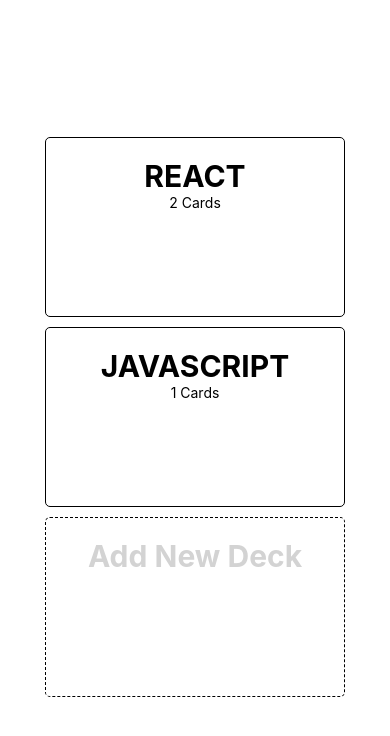
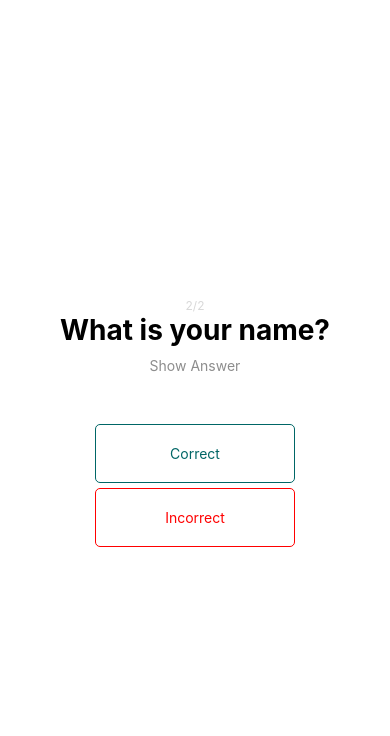
Before and after one commit to yufrances90/UdaciCards, a React Native app in the folder udacicards/: screen / in a window 390 px wide. Shown: the top 736 px of the page. Built offline with nearby package versions, Linux system fonts and the light colour scheme.

Commit message:
feat: Finished building part I of "Quiz View" UI

```diff
--- a/udacicards/App.js
+++ b/udacicards/App.js
@@ -4,10 +4,9 @@
 } from 'react-native';
 
 import globalStyles from './styles/styles';
+import { generateAndSaveInitialData } from './utils/utility';
 
-import PDeckList from './pages/PDeckList';
-
-import { generateAndSaveInitialData } from './utils/utility';
+import PQuiz from './pages/PQuiz';
 
 export default class App extends Component {
 
@@ -32,7 +31,8 @@
 
         return (
           <View style={globalStyles.centeredContainer}>
-            <PDeckList decks={decks} questions={questions} />
+            {/* <PDeckList decks={decks} questions={questions} /> */}
+            <PQuiz />
           </View>
         );
     }
--- /dev/null
+++ b/udacicards/components/QuizA.js
@@ -0,0 +1,101 @@
+import React, { Component } from 'react';
+import {
+    StyleSheet,
+    Text,
+    View,
+    TouchableOpacity
+} from 'react-native';
+
+import globalStyles from '../styles/styles';
+
+export default class QuizA extends Component {
+    render() {
+        return (
+            <View style={styles.container}>
+                <Text style={styles.numbers}>
+                    2/2
+                </Text>
+                <Text style={styles.question}>
+                    What is your name?
+                </Text>
+                <TouchableOpacity
+                    style={styles.viewAnsBtn}
+                >
+                    <Text style={styles.viewAnsBtnText}>
+                       Show Answer
+                    </Text>
+                </TouchableOpacity>
+                <TouchableOpacity
+                    style={styles.correctBtn}
+                >
+                    <Text style={styles.correctBtnText}>
+                        Correct
+                    </Text>
+                </TouchableOpacity>
+                <TouchableOpacity
+                    style={styles.incorrectBtn}
+                >
+                    <Text style={styles.incorrectBtnText}>
+                        Incorrect
+                    </Text>
+                </TouchableOpacity>
+            </View>
+        );
+    }
+}
+
+const styles = StyleSheet.create({
+    container: {
+      ...globalStyles.centeredContainer,
+      flexWrap: 'wrap'
+    },
+    question: {
+        fontSize: 28,
+        fontWeight: 'bold'
+    },
+    numbers: {
+        fontSize: 12,
+        color: '#d8d8d8'
+    },
+    correctBtn: {
+        marginTop: 50,
+        borderColor: '#006666',
+        borderStyle: 'solid',
+        borderWidth: 1,
+        borderRadius: 5,
+        paddingTop: 20,
+        paddingBottom: 20,
+        paddingLeft: 40,
+        paddingRight: 40,
+        width: 200,
+        height: 'auto'
+    },
+    correctBtnText: {
+        color: '#006666',
+        textAlign: 'center'
+    },
+    incorrectBtn: {
+        borderStyle: 'solid',
+        borderWidth: 1,
+        borderRadius: 5,
+        paddingTop: 20,
+        paddingBottom: 20,
+        paddingLeft: 40,
+        paddingRight: 40,
+        marginTop: 5,
+        borderColor: '#ff0000',
+        width: 200,
+        height: 'auto'
+    },
+    incorrectBtnText: {
+        color: '#ff0000',
+        textAlign: 'center'
+    },
+    viewAnsBtn: {
+        marginTop: 10
+    },
+    viewAnsBtnText: {
+        color: '#8d8d8d',
+        textAlign: 'center'
+    }
+});
--- /dev/null
+++ b/udacicards/pages/PQuiz.js
@@ -0,0 +1,23 @@
+import React, { Component } from 'react';
+import {
+    StyleSheet,
+    View
+} from 'react-native';
+
+import globalStyles from '../styles/styles';
+
+import QuizA from '../components/QuizA';
+
+export default class PQuiz extends Component {
+    render() {
+        return (
+            <View>
+                <QuizA />
+            </View>
+        );
+    }
+}
+
+const styles = StyleSheet.create({
+
+});
```
Also changed, not shown: udacicards/components/QuizB.js (added).
